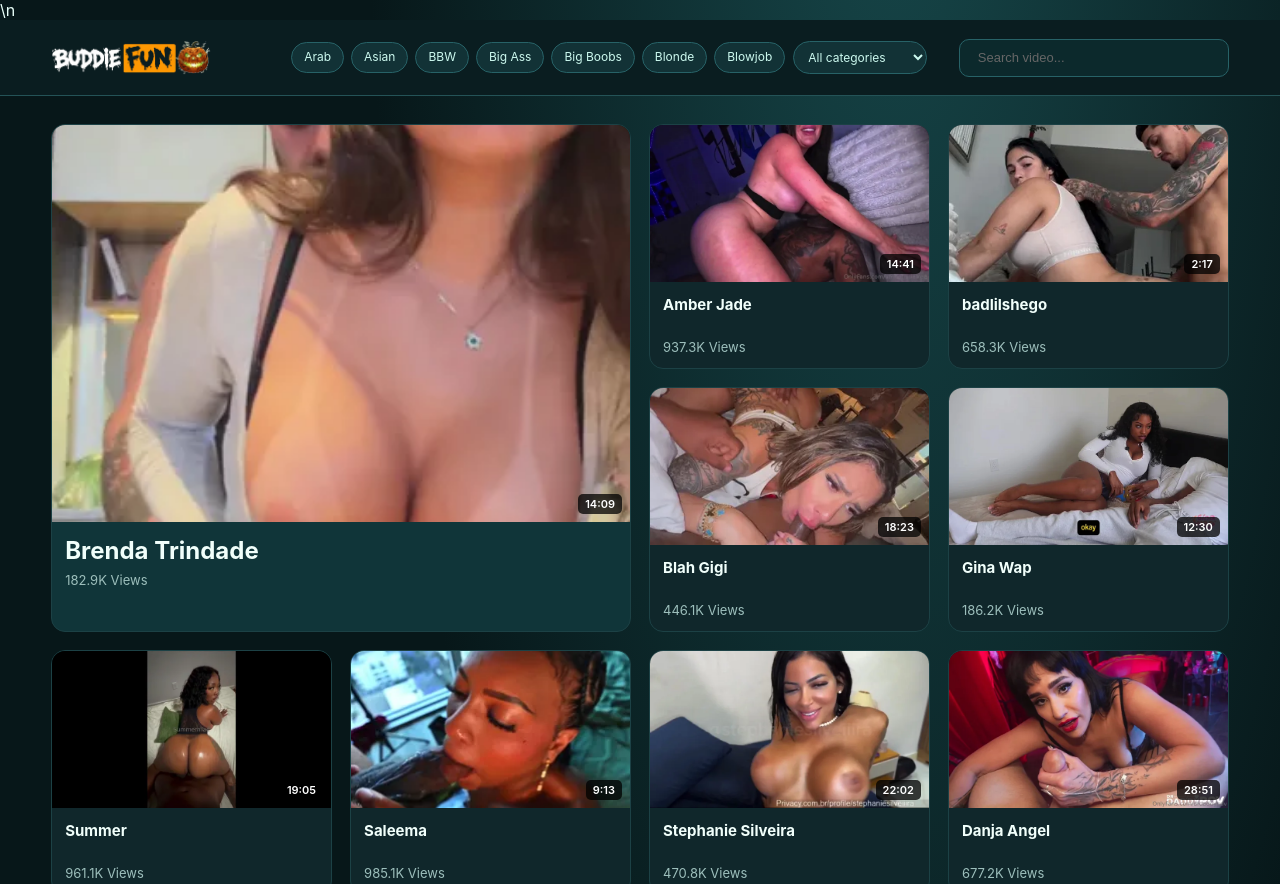
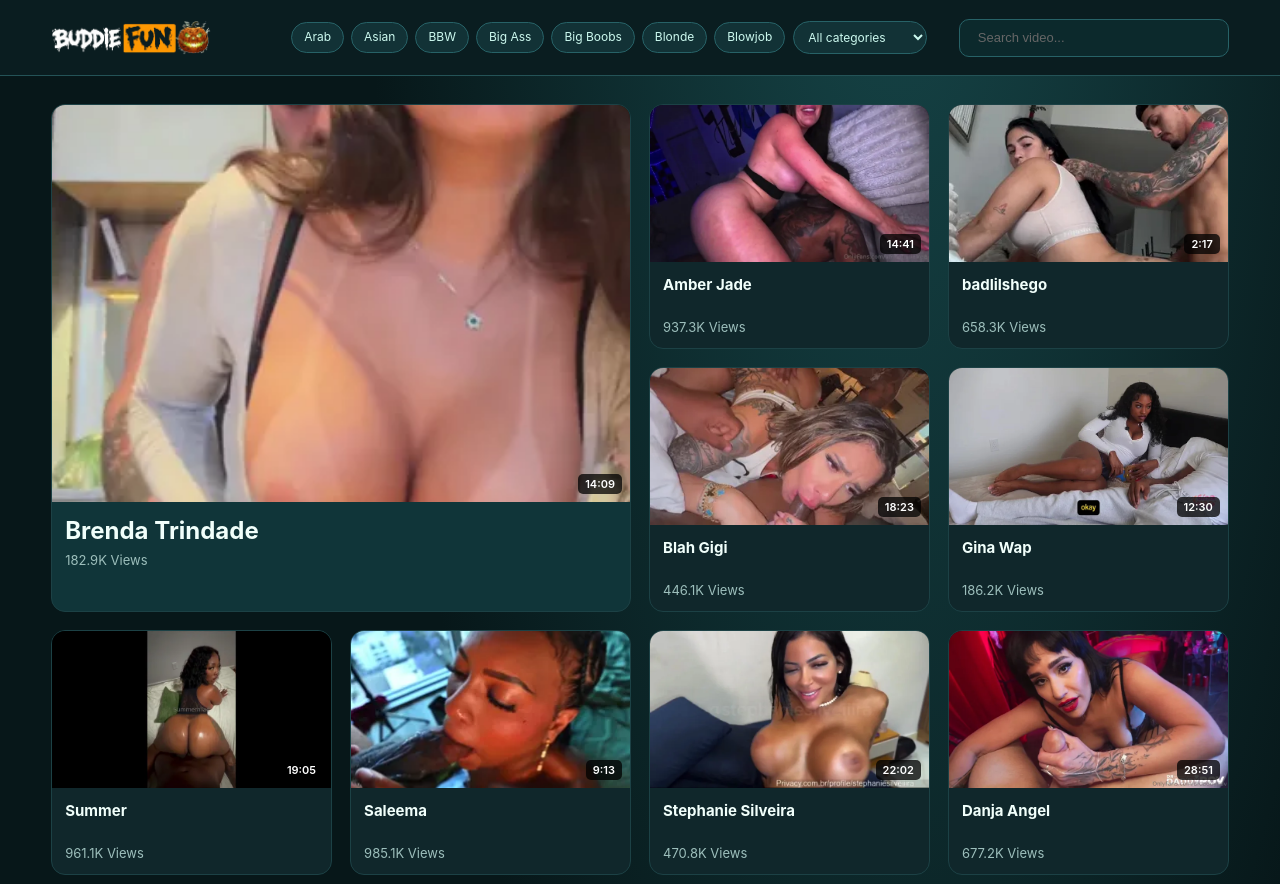
Before and after one commit to carmenalsey/Cyber-Teal, a plain HTML site: page index.html in a window 1280 px wide. Shown: the top 884 px of the page. Drawn offline with Linux system fonts and the light colour scheme.

Commit message:
Fix formatting of stylesheet links in index.html

```diff
--- a/index.html
+++ b/index.html
@@ -6,7 +6,7 @@
   <title>Video Library</title>
 
   <link rel="icon" href="assets/icon/favicon.svg" type="image/svg+xml">
-  <link rel="stylesheet" href="assets/css/style.css">\n  <link rel="stylesheet" href="assets/css/cyber-teal.css">
+  <link rel="stylesheet" href="assets/css/style.css">  <link rel="stylesheet" href="assets/css/cyber-teal.css">
   <script>
     (function(s) {
       s.dataset.zone = '11945257';
```
